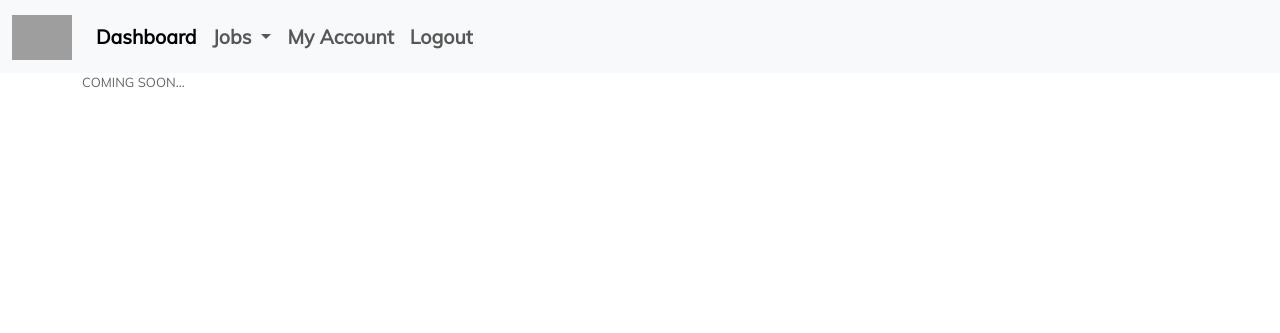
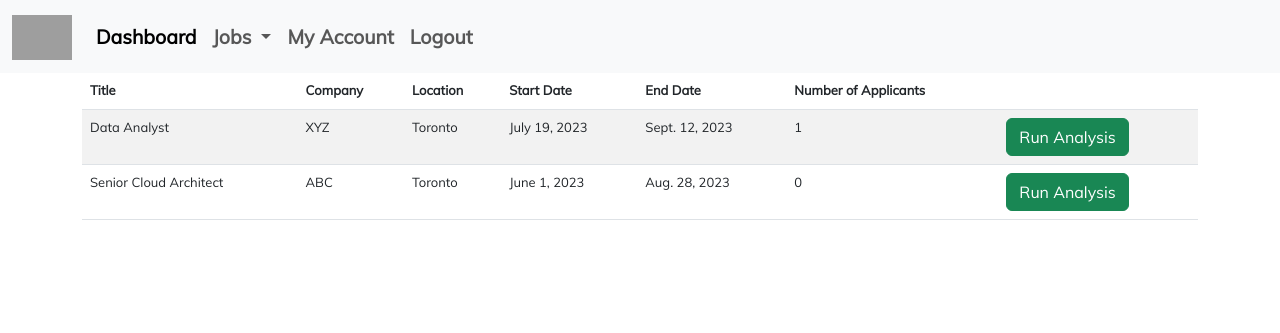
Before and after one commit to aysegulYalcinkaya/Personality-Prediction-System-with-CV-Analysis, a Django app: page /employer/dashboard/ in a window 1280 px wide. Shown: the top 333 px of the page. Run offline with Django 4.2, Linux system fonts and the light colour scheme; a user stored in the database is signed in; data comes from the database, SQL or seed files in the repository; both versions use the stored data as it was after the commit; some libraries are stand-ins or nearby versions; grey boxes are pictures that could not be loaded.

Commit message:
employer dashboard added

```diff
--- a/CVAnalysis/urls.py
+++ b/CVAnalysis/urls.py
@@ -34,6 +34,6 @@ urlpatterns = [
     path('employer/dashboard/', employer_dashboard, name='employer_dashboard'),
     path('employer/create-job/', create_job, name='create_job'),
     path('employer/job-list/', job_list, name='job_list'),
-    path('employer/job-detail/<int:job_id>/',edit_job_detail,name='edit_job_detail'),
+    path('employer/edit-job-detail/<int:job_id>/',edit_job_detail,name='edit_job_detail'),
     path('upload_pdf', upload_pdf, name='upload_pdf')
 ]
--- a/employer/forms.py
+++ b/employer/forms.py
@@ -2,6 +2,7 @@ from django import forms
 
 
 class JobForm(forms.Form):
+    id=forms.IntegerField()
     title = forms.CharField()
     company = forms.CharField()
     location = forms.CharField()
--- a/employer/views.py
+++ b/employer/views.py
@@ -1,5 +1,5 @@
-
 from django.contrib.auth.decorators import login_required
+from django.db.models import Count
 from django.shortcuts import render, redirect, get_object_or_404
 from django.utils import timezone
 
@@ -27,7 +27,7 @@ def create_job(request):
             end_date = form.cleaned_data['end_date']
 
             job = Job()
-            job.title =title
+            job.title = title
             job.company = company
             job.location = location
             job.summary = summary
@@ -42,7 +42,7 @@ def create_job(request):
     else:
         form = JobForm()
 
-    return render(request, 'employer/create-job.html' ,{'form': form})
+    return render(request, 'employer/create-job.html', {'form': form})
 
 
 def job_list(request):
@@ -50,13 +50,49 @@ def job_list(request):
         today = timezone.now().date()
         jobs = Job.objects.filter(end_date__gte=today)
         expired_jobs = Job.objects.filter(end_date__lt=today)
-        return render(request, 'employer/job-list.html', {'jobs': jobs ,"expired_jobs" :expired_jobs})
+        return render(request, 'employer/job-list.html', {'jobs': jobs, "expired_jobs": expired_jobs})
+
 
 @login_required(login_url='/login/')
 def edit_job_detail(request, job_id):
-    job = get_object_or_404(Job, id=job_id)
+    if request.method == 'POST':
+        form = JobForm(request.POST)
+        if form.is_valid():
+            id = form.cleaned_data['id']
+            title = form.cleaned_data['title']
+            company = form.cleaned_data['company']
+            location = form.cleaned_data['location']
+            summary = form.cleaned_data['summary']
+            description = form.cleaned_data['description']
+            requirements = form.cleaned_data['requirements']
+            start_date = form.cleaned_data['start_date']
+            end_date = form.cleaned_data['end_date']
 
-    context = {
-        'job': job
-    }
-    return render(request, 'edit-job-detail.html', context)
+            job = get_object_or_404(Job, id=id)
+            job.title = title
+            job.company = company
+            job.location = location
+            job.summary = summary
+            job.description = description
+            job.requirements = requirements
+            job.start_date = start_date
+            job.end_date = end_date
+
+            job.save()
+
+            return redirect('job_list')  # Replace 'login' with the URL name of your login view
+    else:
+
+        job = get_object_or_404(Job, id=job_id)
+
+        context = {
+            'job': job
+        }
+        return render(request, 'employer/edit-job-detail.html', context)
+
+
+@login_required(login_url='/login/')
+def employer_dashboard(request):
+    if request.method == 'GET':
+        jobs = Job.objects.annotate(num_applicants=Count('jobapplication'))
+        return render(request, 'employer/dashboard.html', {'jobs': jobs})
--- a/templates/employer/base.html
+++ b/templates/employer/base.html
@@ -14,7 +14,7 @@
 <body>
 <nav class="navbar navbar-expand-lg bg-light">
     <div class="container-fluid">
-        <a class="navbar-brand" href="/dashboard">
+        <a class="navbar-brand" href="/employer/dashboard">
             <img src="{% static 'images/logo.png' %}" alt="Logo" width="60"
                  class="d-inline-block align-text-top">
         </a>
@@ -25,7 +25,7 @@
         <div class="collapse navbar-collapse" id="navbarSupportedContent">
             <ul class="navbar-nav me-auto mb-2 mb-lg-0" style="font-size: 1.5em;font-weight: 600">
                 <li class="nav-item">
-                    <a class="nav-link active" aria-current="page" href="/dashboard">Dashboard</a>
+                    <a class="nav-link active" aria-current="page" href="/employer/dashboard">Dashboard</a>
                 </li>
                 <li class="nav-item dropdown">
                     <a class="nav-link dropdown-toggle" href="#" role="button" data-bs-toggle="dropdown"
--- a/templates/employer/dashboard.html
+++ b/templates/employer/dashboard.html
@@ -1,5 +1,30 @@
 {% extends 'employer/base.html' %}
 {% block content %}
 
-COMING SOON...
+    <table class="table table-striped">
+        <thead>
+        <th>Title</th>
+        <th>Company</th>
+        <th>Location</th>
+        <th>Start Date</th>
+        <th>End Date</th>
+        <th>Number of Applicants</th>
+        <th></th>
+        </thead>
+        <tbody>
+        {% for job in jobs %}
+            <tr>
+                <td>{{ job.title }}</td>
+                <td>{{ job.company }}</td>
+                <td>{{ job.location }}</td>
+                <td>{{ job.start_date }}</td>
+                <td>{{ job.end_date }}</td>
+                <td>{{ job.num_applicants }}</td>
+                <td><input type="button" class="btn btn-success" value="Run Analysis"/> </td>
+            </tr>
+        {% endfor %}
+        </tbody>
+
+
+    </table>
 {% endblock %}
--- a/templates/employer/job-list.html
+++ b/templates/employer/job-list.html
@@ -13,7 +13,7 @@
         <tbody>
         {% for job in jobs %}
             <tr>
-                <td>{{ job.title }}</td>
+                <td><a href="/employer/edit-job-detail/{{ job.id }}">{{ job.title }}</a></td>
                 <td>{{ job.company }}</td>
                 <td>{{ job.location }}</td>
                 <td>{{ job.summary }}</td>
```
Also changed, not shown: templates/employer/edit-job-detail.html (+56 -95 lines), db.sqlite3.
